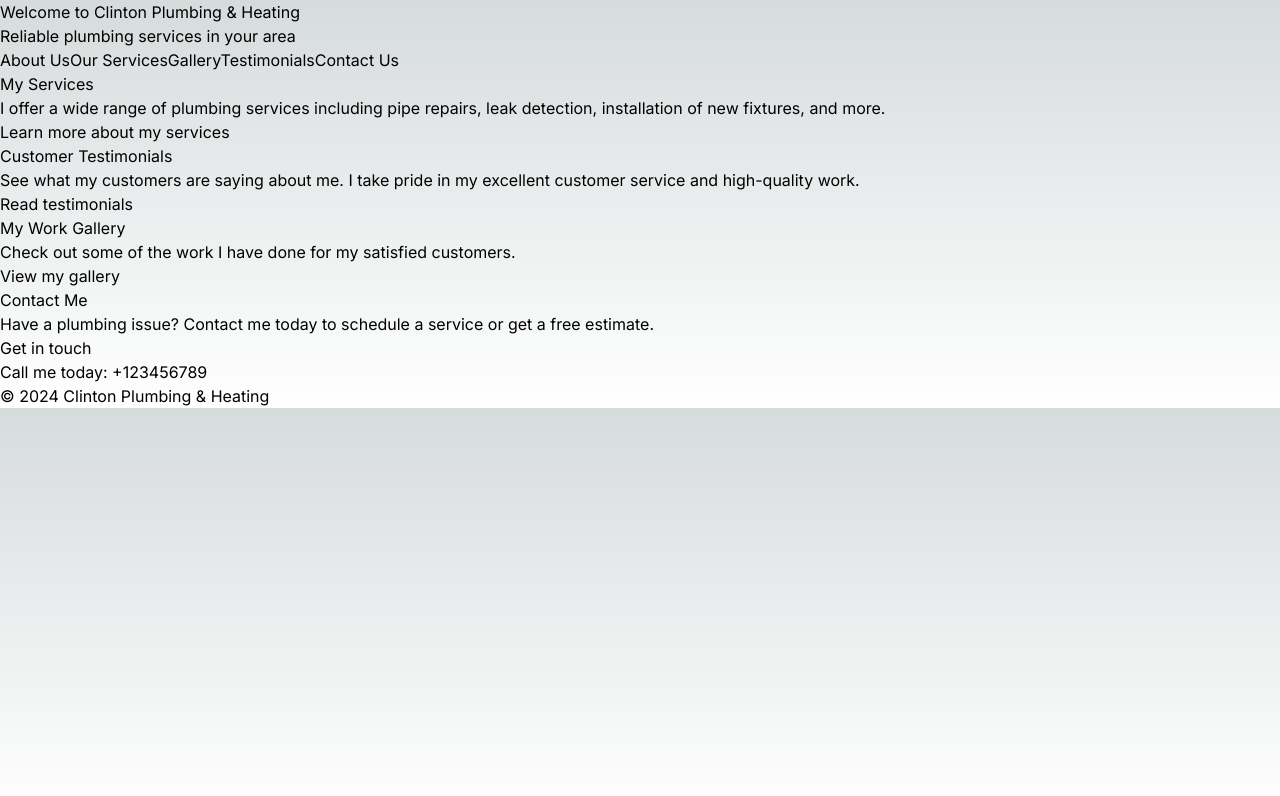
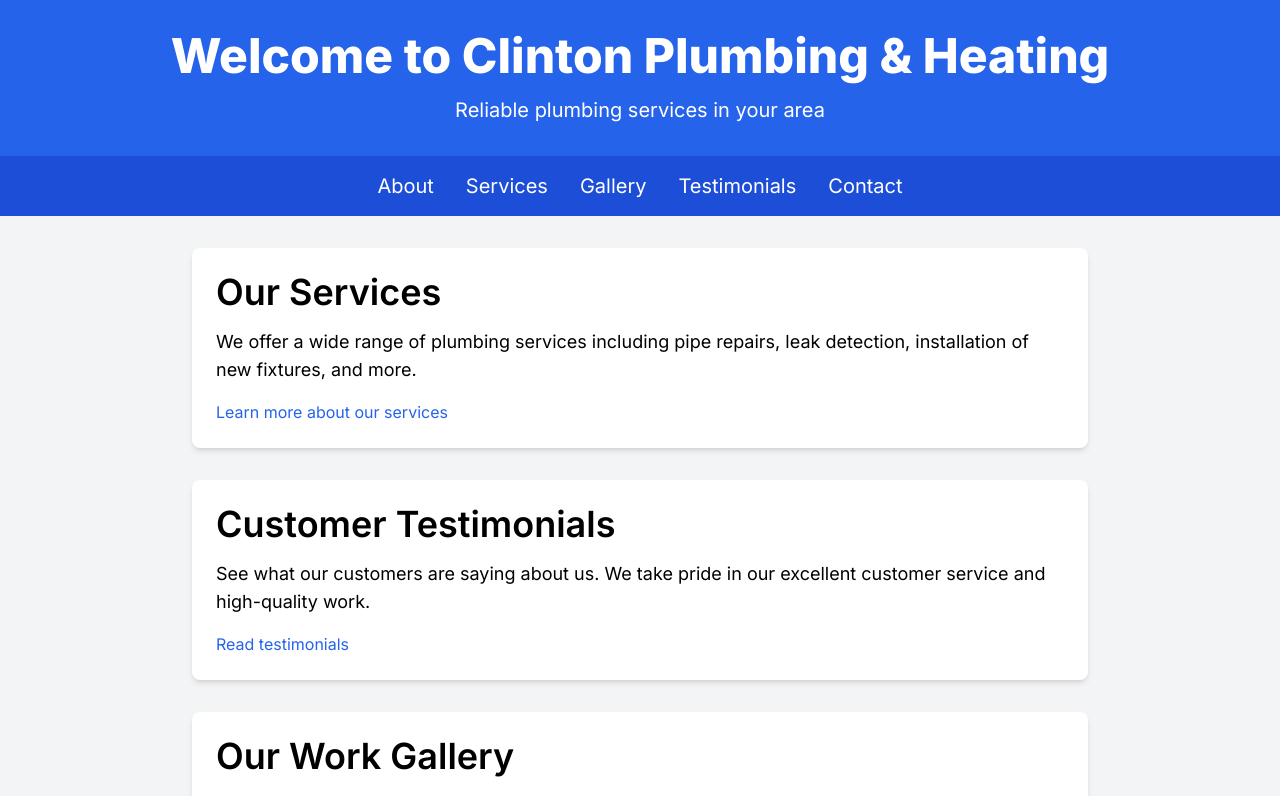
Before and after one commit to mcgrath-rory-23/nextjs-plumbing-and-heating, a Next.js app: page / in a window 1280 px wide. Shown: the top 796 px of the page. Built offline with nearby package versions, Linux system fonts and the light colour scheme.

Commit message:
Fixed unescaped entities issue in Custom404 component, added missing image files, and improved website styling with Tailwind CSS.

```diff
--- a/components/Navigation.js
+++ b/components/Navigation.js
@@ -1,23 +1,16 @@
 import Link from 'next/link';
+import { motion } from 'framer-motion';
 
 export default function Navigation() {
   return (
-    <nav className="flex justify-center space-x-8 py-4 bg-gray-100">
-      <Link href="/about" legacyBehavior>
-        <a className="text-blue-600 hover:underline">About Us</a>
-      </Link>
-      <Link href="/services" legacyBehavior>
-        <a className="text-blue-600 hover:underline">Our Services</a>
-      </Link>
-      <Link href="/gallery" legacyBehavior>
-        <a className="text-blue-600 hover:underline">Gallery</a>
-      </Link>
-      <Link href="/testimonials" legacyBehavior>
-        <a className="text-blue-600 hover:underline">Testimonials</a>
-      </Link>
-      <Link href="/contact" legacyBehavior>
-        <a className="text-blue-600 hover:underline">Contact Us</a>
-      </Link>
+    <nav className="flex justify-center space-x-8 py-4 bg-blue-700 text-white shadow-md">
+      {['about', 'services', 'gallery', 'testimonials', 'contact'].map((link) => (
+        <motion.div whileHover={{ scale: 1.1 }} whileTap={{ scale: 0.9 }} key={link}>
+          <Link href={`/${link}`} legacyBehavior>
+            <a className="text-xl">{link.charAt(0).toUpperCase() + link.slice(1)}</a>
+          </Link>
+        </motion.div>
+      ))}
     </nav>
   );
 }
--- a/components/RootLayout.js
+++ b/components/RootLayout.js
@@ -3,8 +3,8 @@ import { Inter } from "next/font/google";
 const inter = Inter({ subsets: ["latin"] });
 
 export const metadata = {
-  title: "Create Next App",
-  description: "Generated by create next app",
+  title: "Clinton Plumbing & Heating",
+  description: "Reliable plumbing services in your area",
 };
 
 export default function RootLayout({ children }) {
--- /dev/null
+++ b/pages/404.js
@@ -0,0 +1,13 @@
+import Link from 'next/link';
+
+export default function Custom404() {
+  return (
+    <div className="min-h-screen flex flex-col items-center justify-center p-8 bg-gray-100">
+      <h1 className="text-5xl font-extrabold mb-4">Page Not Found</h1>
+      <p className="text-lg mb-4">Sorry, we couldn&apos;t find the page you&apos;re looking for.</p>
+      <Link href="/">
+        <a className="text-blue-600 hover:underline text-lg">Go back home</a>
+      </Link>
+    </div>
+  );
+}
--- a/pages/_app.js
+++ b/pages/_app.js
@@ -1,10 +1,13 @@
 import '../styles/globals.css'; // Import global styles
 import RootLayout from '../components/RootLayout'; // Import RootLayout
+import { AnimatePresence } from 'framer-motion';
 
-function MyApp({ Component, pageProps }) {
+function MyApp({ Component, pageProps, router }) {
   return (
     <RootLayout>
-      <Component {...pageProps} />
+      <AnimatePresence mode="wait">
+        <Component {...pageProps} key={router.route} />
+      </AnimatePresence>
     </RootLayout>
   );
 }
--- a/pages/gallery.js
+++ b/pages/gallery.js
@@ -3,30 +3,26 @@ import Image from 'next/image';
 
 export default function Gallery() {
   return (
-    <div>
+    <div className="min-h-screen flex flex-col">
       <Navigation />
-      <main className="flex flex-col items-center p-8">
-        <section className="max-w-4xl mb-8">
-          <h1 className="text-4xl font-bold mb-4">My Work Gallery</h1>
+      <main className="flex flex-col items-center p-8 bg-gray-100 flex-1">
+        <section className="max-w-4xl w-full mb-8 bg-white p-6 rounded-lg shadow-md">
+          <h1 className="text-5xl font-extrabold mb-4">Our Work Gallery</h1>
+          <p className="text-lg mb-4">
+            Check out some of the work we have done for our satisfied customers.
+          </p>
           <div className="grid grid-cols-1 md:grid-cols-2 lg:grid-cols-3 gap-4">
-            <div className="relative h-48">
-              <Image src="/images/work1.jpg" alt="Work 1" layout="fill" objectFit="cover" />
-            </div>
-            <div className="relative h-48">
-              <Image src="/images/work2.jpg" alt="Work 2" layout="fill" objectFit="cover" />
-            </div>
-            <div className="relative h-48">
-              <Image src="/images/work3.jpg" alt="Work 3" layout="fill" objectFit="cover" />
-            </div>
-            <div className="relative h-48">
-              <Image src="/images/work4.jpg" alt="Work 4" layout="fill" objectFit="cover" />
-            </div>
-            <div className="relative h-48">
-              <Image src="/images/work5.jpg" alt="Work 5" layout="fill" objectFit="cover" />
-            </div>
-            <div className="relative h-48">
-              <Image src="/images/work6.jpg" alt="Work 6" layout="fill" objectFit="cover" />
-            </div>
+            {[1, 2, 3, 4, 5, 6].map((num) => (
+              <div key={num} className="relative h-64 w-full">
+                <Image
+                  src={`/images/work${num}.jpg`}
+                  alt={`Work ${num}`}
+                  layout="fill"
+                  objectFit="cover"
+                  className="rounded-lg shadow-md"
+                />
+              </div>
+            ))}
           </div>
         </section>
       </main>
--- a/pages/index.js
+++ b/pages/index.js
@@ -4,49 +4,49 @@ import Navigation from '../components/Navigation';
 
 export default function Home() {
   return (
-    <div>
+    <div className="min-h-screen flex flex-col">
       <header className="flex flex-col items-center justify-center py-8 bg-blue-600 text-white">
-        <h1 className="text-4xl font-bold">Welcome to Clinton Plumbing & Heating</h1>
-        <p className="text-lg mt-2">Reliable plumbing services in your area</p>
+        <h1 className="text-5xl font-extrabold">Welcome to Clinton Plumbing & Heating</h1>
+        <p className="text-xl mt-4">Reliable plumbing services in your area</p>
       </header>
 
       <Navigation />
 
-      <main className="flex flex-col items-center p-8">
-        <section className="max-w-4xl mb-8">
-          <h2 className="text-3xl font-bold mb-4">My Services</h2>
+      <main className="flex flex-col items-center p-8 bg-gray-100 flex-1">
+        <section className="max-w-4xl w-full mb-8 bg-white p-6 rounded-lg shadow-md">
+          <h2 className="text-4xl font-semibold mb-4">Our Services</h2>
           <p className="text-lg mb-4">
-            I offer a wide range of plumbing services including pipe repairs, leak detection, installation of new fixtures, and more.
+            We offer a wide range of plumbing services including pipe repairs, leak detection, installation of new fixtures, and more.
           </p>
           <Link href="/services" legacyBehavior>
-            <a className="text-blue-600 hover:underline">Learn more about my services</a>
+            <a className="text-blue-600 hover:underline">Learn more about our services</a>
           </Link>
         </section>
 
-        <section className="max-w-4xl mb-8">
-          <h2 className="text-3xl font-bold mb-4">Customer Testimonials</h2>
+        <section className="max-w-4xl w-full mb-8 bg-white p-6 rounded-lg shadow-md">
+          <h2 className="text-4xl font-semibold mb-4">Customer Testimonials</h2>
           <p className="text-lg mb-4">
-            See what my customers are saying about me. I take pride in my excellent customer service and high-quality work.
+            See what our customers are saying about us. We take pride in our excellent customer service and high-quality work.
           </p>
           <Link href="/testimonials" legacyBehavior>
             <a className="text-blue-600 hover:underline">Read testimonials</a>
           </Link>
         </section>
 
-        <section className="max-w-4xl mb-8">
-          <h2 className="text-3xl font-bold mb-4">My Work Gallery</h2>
+        <section className="max-w-4xl w-full mb-8 bg-white p-6 rounded-lg shadow-md">
+          <h2 className="text-4xl font-semibold mb-4">Our Work Gallery</h2>
           <p className="text-lg mb-4">
-            Check out some of the work I have done for my satisfied customers.
+            Check out some of the work we have done for our satisfied customers.
           </p>
           <Link href="/gallery" legacyBehavior>
-            <a className="text-blue-600 hover:underline">View my gallery</a>
+            <a className="text-blue-600 hover:underline">View our gallery</a>
           </Link>
         </section>
 
-        <section className="max-w-4xl mb-8">
-          <h2 className="text-3xl font-bold mb-4">Contact Me</h2>
+        <section className="max-w-4xl w-full mb-8 bg-white p-6 rounded-lg shadow-md">
+          <h2 className="text-4xl font-semibold mb-4">Contact Us</h2>
           <p className="text-lg mb-4">
-            Have a plumbing issue? Contact me today to schedule a service or get a free estimate.
+            Have a plumbing issue? Contact us today to schedule a service or get a free estimate.
           </p>
           <Link href="/contact" legacyBehavior>
             <a className="text-blue-600 hover:underline">Get in touch</a>
@@ -55,7 +55,7 @@ export default function Home() {
       </main>
 
       <footer className="flex flex-col items-center py-8 bg-blue-600 text-white">
-        <p className="mb-2">Call me today: <a href="tel:+123456789" className="underline">+123456789</a></p>
+        <p className="mb-2">Call us today: <a href="tel:+123456789" className="underline">+123456789</a></p>
         <p>&copy; 2024 Clinton Plumbing & Heating</p>
       </footer>
     </div>
--- a/pages/services.js
+++ b/pages/services.js
@@ -2,21 +2,13 @@ import Navigation from '../components/Navigation';
 
 export default function Services() {
   return (
-    <div>
+    <div className="min-h-screen flex flex-col">
       <Navigation />
-      <main className="flex flex-col items-center p-8">
-        <section className="max-w-4xl mb-8">
-          <h1 className="text-4xl font-bold mb-4">My Services</h1>
-          <ul className="list-disc list-inside">
-            <li className="text-lg mb-2">Pipe Repairs</li>
-            <li className="text-lg mb-2">Leak Detection</li>
-            <li className="text-lg mb-2">Fixture Installation</li>
-            <li className="text-lg mb-2">Water Heater Installation and Repair</li>
-            <li className="text-lg mb-2">Drain Cleaning</li>
-            <li className="text-lg mb-2">Sewer Line Repair</li>
-          </ul>
-          <p className="text-lg mt-4">
-            I provide comprehensive plumbing services to ensure your home or business is always running smoothly.
+      <main className="flex flex-col items-center p-8 bg-gray-100 flex-1">
+        <section className="max-w-4xl w-full mb-8 bg-white p-6 rounded-lg shadow-md">
+          <h1 className="text-5xl font-extrabold mb-4">Our Services</h1>
+          <p className="text-lg mb-4">
+            We offer a wide range of plumbing services including pipe repairs, leak detection, installation of new fixtures, and more.
           </p>
         </section>
       </main>
--- a/pages/testimonials.js
+++ b/pages/testimonials.js
@@ -2,11 +2,11 @@ import Navigation from '../components/Navigation';
 
 export default function Testimonials() {
   return (
-    <div>
+    <div className="min-h-screen flex flex-col">
       <Navigation />
-      <main className="flex flex-col items-center p-8">
-        <section className="max-w-4xl mb-8">
-          <h1 className="text-4xl font-bold mb-4">Customer Testimonials</h1>
+      <main className="flex flex-col items-center p-8 bg-gray-100 flex-1">
+        <section className="max-w-4xl w-full mb-8 bg-white p-6 rounded-lg shadow-md">
+          <h1 className="text-5xl font-extrabold mb-4">Customer Testimonials</h1>
           <div className="mb-4">
             <p className="text-lg mb-2">
               &quot;Excellent service! The plumber was on time, friendly, and fixed the leak quickly. Highly recommend!&quot; - Jane D.
--- a/tailwind.config.js
+++ b/tailwind.config.js
@@ -1,9 +1,8 @@
 /** @type {import('tailwindcss').Config} */
 module.exports = {
   content: [
-    "./src/pages/**/*.{js,ts,jsx,tsx,mdx}",
-    "./src/components/**/*.{js,ts,jsx,tsx,mdx}",
-    "./src/app/**/*.{js,ts,jsx,tsx,mdx}",
+    "./pages/**/*.{js,ts,jsx,tsx,mdx}",
+    "./components/**/*.{js,ts,jsx,tsx,mdx}",
   ],
   theme: {
     extend: {
```
Also changed, not shown: package.json (+6 -5 lines), pages/about.js (+4 -4 lines), 1 other file (tests, documents, lock files or other folders).
